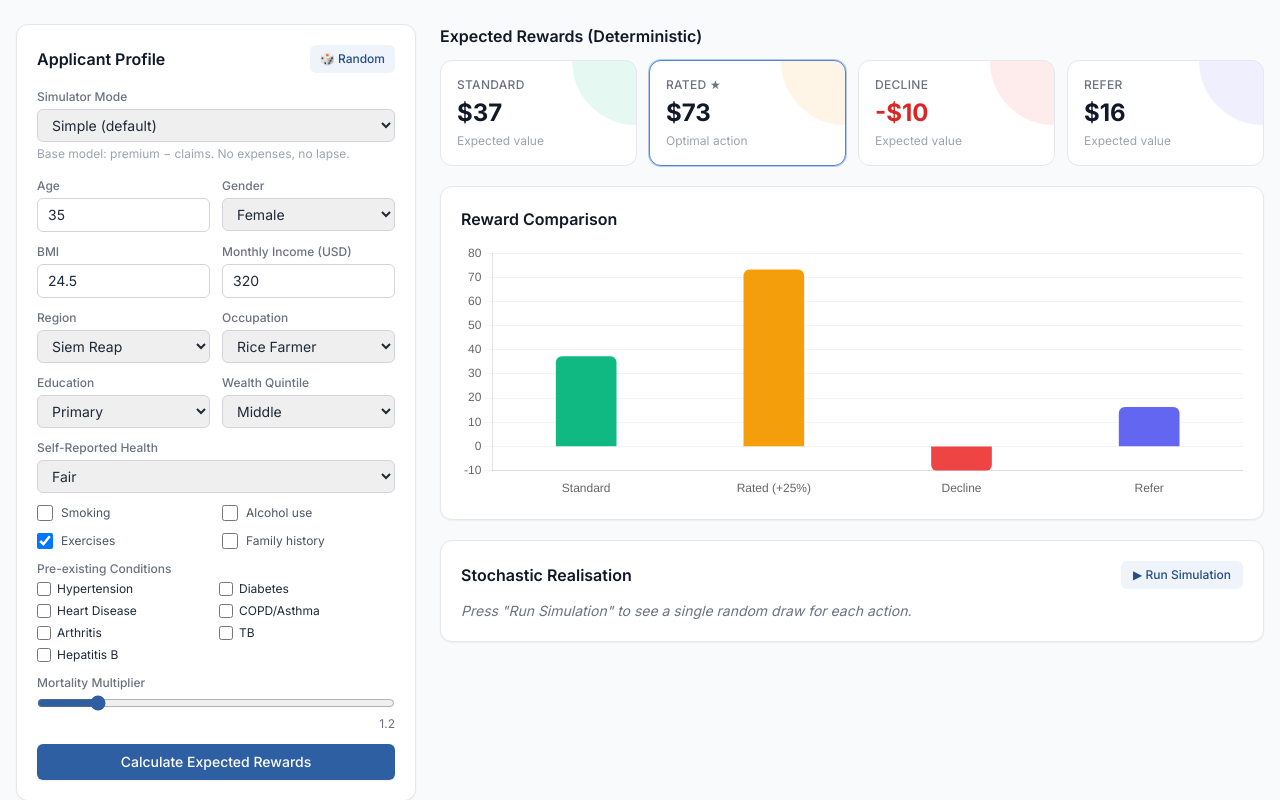
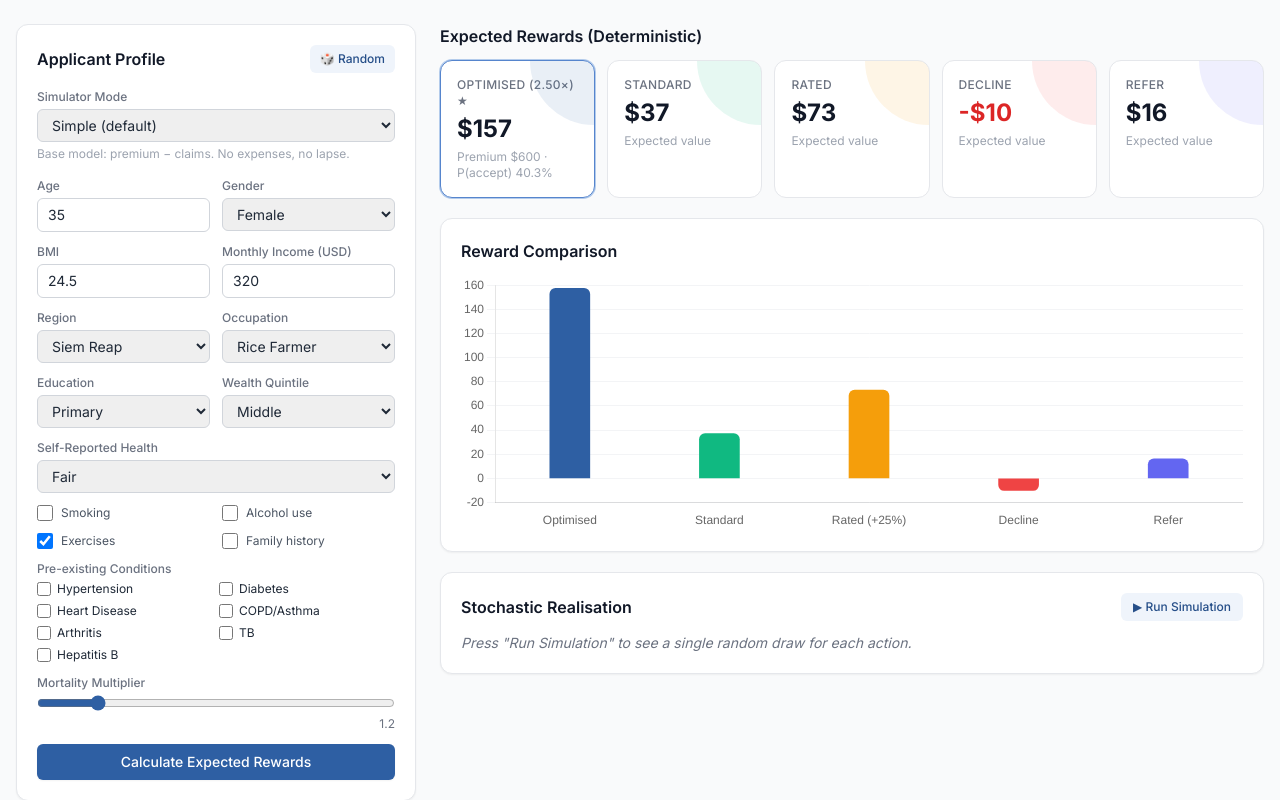
Before and after one commit to PolyTheML/DAC-UW-Thesis, a FastAPI app: page / in a window 1280 px wide. Shown: the part 138-938 px from the top of the page. Run offline with FastAPI, Linux system fonts and the light colour scheme; some libraries are stand-ins or nearby versions.

Commit message:
feat: show optimised premium in Applicant Simulator alongside legacy 4 actions

```diff
--- a/demo/static/app.js
+++ b/demo/static/app.js
@@ -122,29 +122,57 @@ async function loadRandomApplicant() {
 async function simulateApplicant() {
   const body = getFormData();
   try {
-    const data = await apiPost('/api/simulate', body);
-    currentExpected = data.expected_rewards;
+    const simData = await apiPost('/api/simulate', body);
+    currentExpected = simData.expected_rewards;
 
-    const actions = ['STANDARD', 'RATED', 'DECLINE', 'REFER'];
-    const colors = ['#10b981', '#f59e0b', '#ef4444', '#6366f1'];
+    let pricingData = null;
+    try {
+      pricingData = await apiPost('/api/pricing/optimize', body);
+    } catch (e) {
+      console.warn('Pricing optimisation failed:', e);
+    }
+
+    const legacyBest = Math.max(...Object.values(simData.expected_rewards));
+    const optimisedProfit = pricingData ? pricingData.optimal_expected_profit : null;
+    const trueBestIsOptimised = pricingData && optimisedProfit > legacyBest;
+
+    const actions = ['OPTIMISED', 'STANDARD', 'RATED', 'DECLINE', 'REFER'];
+    const colors = ['#2E5FA3', '#10b981', '#f59e0b', '#ef4444', '#6366f1'];
+    const values = {
+      OPTIMISED: pricingData ? pricingData.optimal_expected_profit : null,
+      STANDARD: simData.expected_rewards.STANDARD,
+      RATED: simData.expected_rewards.RATED,
+      DECLINE: simData.expected_rewards.DECLINE,
+      REFER: simData.expected_rewards.REFER,
+    };
+
     const cardContainer = document.getElementById('reward-cards');
     cardContainer.innerHTML = '';
 
     actions.forEach((act, i) => {
-      const val = data.expected_rewards[act];
-      const isOpt = data.optimal_action === act;
+      const val = values[act];
+      if (val === null) return;
+      const isOpt = act === 'OPTIMISED' ? trueBestIsOptimised : (simData.optimal_action === act && !trueBestIsOptimised);
       const card = document.createElement('div');
       card.className = `action-card bg-white rounded-xl border ${isOpt ? 'border-thesis-400 ring-1 ring-thesis-200' : 'border-gray-200'} p-4 relative overflow-hidden`;
+
+      let label = act;
+      let sublabel = isOpt ? 'Optimal action' : 'Expected value';
+      if (act === 'OPTIMISED') {
+        label = `Optimised (${fmtNum(pricingData.optimal_multiplier, 2)}×)`;
+        sublabel = `Premium ${fmtMoney(pricingData.optimal_premium_usd)} · P(accept) ${(pricingData.optimal_p_accept * 100).toFixed(1)}%`;
+      }
+
       card.innerHTML = `
         <div class="absolute top-0 right-0 w-16 h-16 opacity-10" style="background:${colors[i]}; border-radius: 0 0 0 100%"></div>
-        <div class="text-xs font-medium text-gray-500 uppercase tracking-wide">${act}${isOpt ? ' ★' : ''}</div>
+        <div class="text-xs font-medium text-gray-500 uppercase tracking-wide">${label}${isOpt ? ' ★' : ''}</div>
         <div class="text-2xl font-bold mt-1 ${val >= 0 ? 'text-gray-900' : 'text-red-600'}">${fmtMoney(val)}</div>
-        <div class="text-xs text-gray-400 mt-1">${isOpt ? 'Optimal action' : 'Expected value'}</div>
+        <div class="text-xs text-gray-400 mt-1">${sublabel}</div>
       `;
       cardContainer.appendChild(card);
     });
 
-    renderRewardChart(data.expected_rewards);
+    renderRewardChart(values);
   } catch (e) {
     alert('Simulation failed: ' + e.message);
   }
@@ -175,11 +203,11 @@ async function runStochastic() {
   }
 }
 
-function renderRewardChart(expected) {
+function renderRewardChart(values) {
   const ctx = document.getElementById('reward-chart').getContext('2d');
-  const labels = ['Standard', 'Rated (+25%)', 'Decline', 'Refer'];
-  const values = [expected.STANDARD, expected.RATED, expected.DECLINE, expected.REFER];
-  const colors = ['#10b981', '#f59e0b', '#ef4444', '#6366f1'];
+  const labels = ['Optimised', 'Standard', 'Rated (+25%)', 'Decline', 'Refer'];
+  const dataValues = [values.OPTIMISED, values.STANDARD, values.RATED, values.DECLINE, values.REFER];
+  const colors = ['#2E5FA3', '#10b981', '#f59e0b', '#ef4444', '#6366f1'];
 
   if (charts.reward) charts.reward.destroy();
   charts.reward = new Chart(ctx, {
@@ -188,10 +216,10 @@ function renderRewardChart(expected) {
       labels,
       datasets: [{
         label: 'Expected Reward (USD)',
-        data: values,
+        data: dataValues,
         backgroundColor: colors,
         borderRadius: 6,
-        barThickness: 60,
+        barThickness: 40,
       }]
     },
     options: {
--- a/demo/templates/index.html
+++ b/demo/templates/index.html
@@ -235,7 +235,12 @@
           <!-- Expected Rewards Cards -->
           <div>
             <h2 class="font-semibold text-gray-900 mb-3">Expected Rewards (Deterministic)</h2>
-            <div class="grid grid-cols-2 md:grid-cols-4 gap-3" id="reward-cards">
+            <div class="grid grid-cols-2 md:grid-cols-5 gap-3" id="reward-cards">
+              <div class="action-card bg-white rounded-xl border border-gray-200 p-4">
+                <div class="text-xs font-medium text-gray-500 uppercase tracking-wide">Optimised</div>
+                <div class="text-2xl font-bold text-gray-900 mt-1">—</div>
+                <div class="text-xs text-gray-400 mt-1">dynamic premium</div>
+              </div>
               <div class="action-card bg-white rounded-xl border border-gray-200 p-4">
                 <div class="text-xs font-medium text-gray-500 uppercase tracking-wide">Standard</div>
                 <div class="text-2xl font-bold text-gray-900 mt-1">—</div>
```
